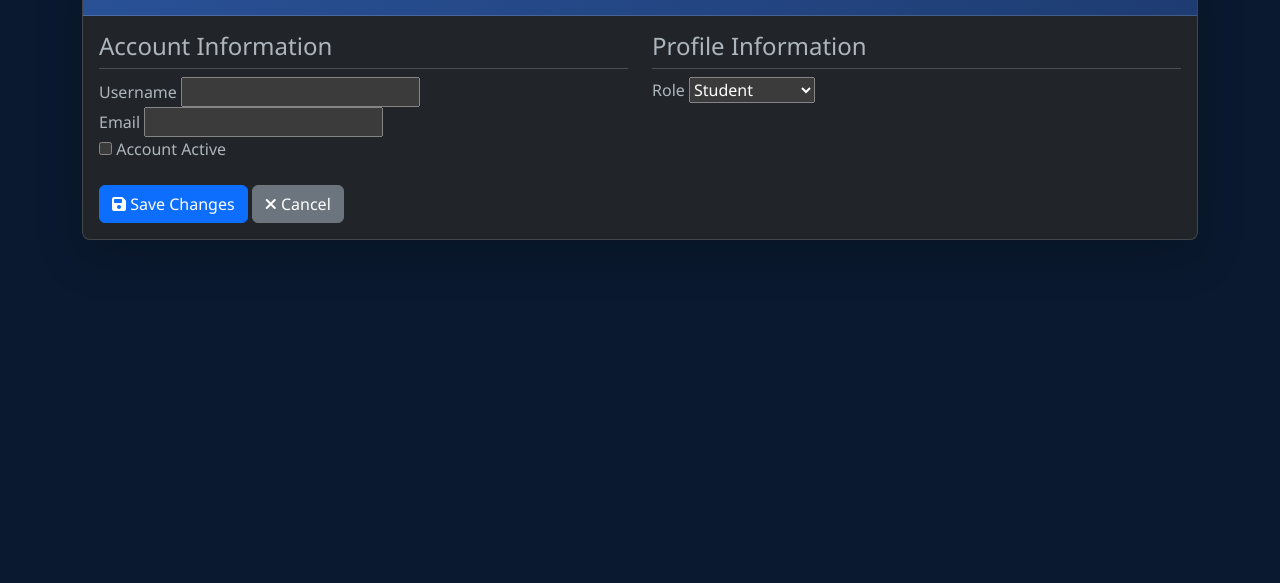
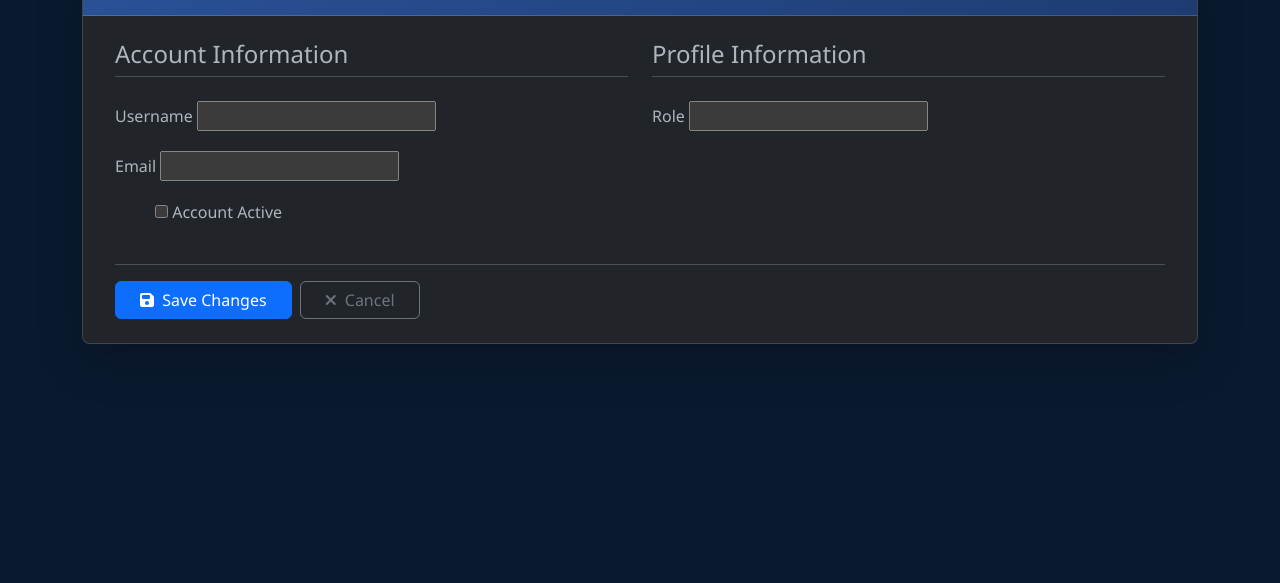
Before and after one commit to rochellelovegood/uniInfoHub, a Django app: template faculties/templates/dashboard/edit_user.html in a window 1280 px wide. Shown: the part 133-716 px from the top of the page. Run offline with Django 5.2, Linux system fonts and the light colour scheme; the template is opened without the code that fills it: values that come from a table or form of the project are taken from there, others are empty.

Commit message:
this is user management part.

```diff
--- a/faculties/forms.py
+++ b/faculties/forms.py
@@ -26,15 +26,11 @@
 from scholarships.models import UserProfile
 from django.contrib.auth.models import User
 
-from django import forms
-from scholarships.models import UserProfile
-
-
 class FacultyUserEditForm(forms.Form):
     username = forms.CharField(max_length=150)
     email = forms.EmailField()
     is_active = forms.BooleanField(required=False)
-    role = forms.ChoiceField(choices=UserProfile.ROLE_CHOICES)
+    role = forms.CharField(max_length=20, required=False)
     roll_no = forms.CharField(max_length=20, required=False)
     major = forms.ChoiceField(choices=UserProfile.MAJOR_CHOICES, required=False)
     semester = forms.ChoiceField(choices=UserProfile.SEMESTER_CHOICES, required=False)
--- a/faculties/templates/dashboard/edit_user.html
+++ b/faculties/templates/dashboard/edit_user.html
@@ -14,58 +14,76 @@
                 {% csrf_token %}
 
                 <div class="row">
+                    <!-- Account Information Column -->
                     <div class="col-md-6">
-                        <h4 class="border-bottom pb-2">Account Information</h4>
-                        <div class="form-group">
-                            <label>Username</label>
+                        <h4 class="border-bottom pb-2 mb-4">Account Information</h4>
+
+                        <div class="mb-3">
+                            <label class="form-label fw-medium">Username</label>
                             {{ form.username }}
+                            {% if form.username.help_text %}
+                                <div class="form-text">{{ form.username.help_text }}</div>
+                            {% endif %}
                         </div>
-                        <div class="form-group">
-                            <label>Email</label>
+
+                        <div class="mb-3">
+                            <label class="form-label fw-medium">Email</label>
                             {{ form.email }}
+                            {% if form.email.help_text %}
+                                <div class="form-text">{{ form.email.help_text }}</div>
+                            {% endif %}
                         </div>
-                        <div class="form-group">
-                            <div class="custom-control custom-switch">
+
+                        <div class="mb-3">
+                            <div class="form-check form-switch">
                                 {{ form.is_active }}
-                                <label class="custom-control-label" for="{{ form.is_active.id_for_label }}">
+                                <label class="form-check-label fw-medium" for="{{ form.is_active.id_for_label }}">
                                     Account Active
                                 </label>
                             </div>
                         </div>
                     </div>
 
+                    <!-- Profile Information Column -->
                     <div class="col-md-6">
-                        <h4 class="border-bottom pb-2">Profile Information</h4>
-                        <div class="form-group">
-                            <label>Role</label>
+                        <h4 class="border-bottom pb-2 mb-4">Profile Information</h4>
+
+                        <div class="mb-3">
+                            <label class="form-label fw-medium">Role</label>
                             {{ form.role }}
                         </div>
 
-                        <div id="student-fields" style="display: {% if form.role.value == 'STUDENT' %}block{% else %}none{% endif %}">
-                            <div class="form-group">
-                                <label>Roll Number</label>
+                        <!-- Student-specific fields -->
+                        <div id="student-fields" class="{% if form.role.value == 'STUDENT' %}d-block{% else %}d-none{% endif %}">
+                            <div class="mb-3">
+                                <label class="form-label fw-medium">Roll Number</label>
                                 {{ form.roll_no }}
                                 <small class="form-text text-muted">Must start with 'YKPT'</small>
                             </div>
-                            <div class="form-group">
-                                <label>Major</label>
+
+                            <div class="mb-3">
+                                <label class="form-label fw-medium">Major</label>
                                 {{ form.major }}
                             </div>
-                            <div class="form-group">
-                                <label>Semester</label>
+
+                            <div class="mb-3">
+                                <label class="form-label fw-medium">Semester</label>
                                 {{ form.semester }}
                             </div>
                         </div>
                     </div>
                 </div>
 
-                <div class="mt-4">
-                    <button type="submit" class="btn btn-primary">
-                        <i class="fas fa-save"></i> Save Changes
-                    </button>
-                    <a href="{% url 'faculties:manage_users' %}" class="btn btn-secondary">
-                        <i class="fas fa-times"></i> Cancel
-                    </a>
+                <!-- Action Buttons -->
+                <div class="mt-4 pt-3 border-top">
+                    <div class="d-flex gap-2">
+                        <button type="submit" class="btn btn-primary px-4">
+                            <i class="fas fa-save me-1"></i> Save Changes
+                        </button>
+                        <a href="{% url 'faculties:manage_users' %}" class="btn btn-outline-secondary px-4">
+                            <i class="fas fa-times me-1"></i> Cancel
+                        </a>
+                    </div>
                 </div>
             </form>
         </div>
@@ -79,11 +97,33 @@
 
     roleSelect.addEventListener('change', function() {
         if (this.value === 'STUDENT') {
-            studentFields.style.display = 'block';
+            studentFields.classList.remove('d-none');
+            studentFields.classList.add('d-block');
         } else {
-            studentFields.style.display = 'none';
+            studentFields.classList.remove('d-block');
+            studentFields.classList.add('d-none');
         }
     });
 });
 </script>
+
+<style>
+    /* Custom form styling */
+    .form-label {
+        margin-bottom: 0.4rem;
+    }
+
+    .form-control, .form-select {
+        border-radius: 0.25rem;
+        padding: 0.5rem 0.75rem;
+    }
+
+    .form-check-input {
+        margin-top: 0.25rem;
+    }
+
+    .card-body {
+        padding: 1.5rem 2rem;
+    }
+</style>
 {% endblock %}
```
Also changed, not shown: faculties/templates/manage_users.html (+16 -20 lines).
